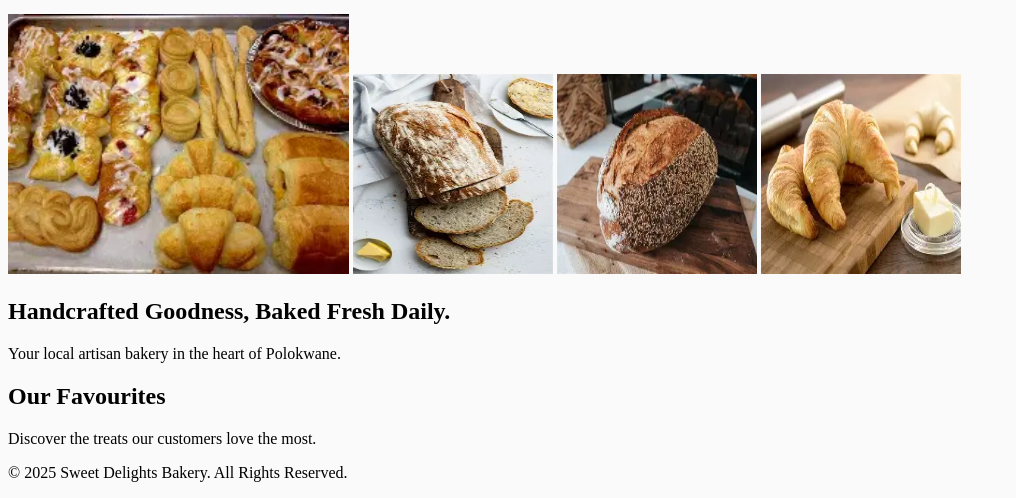
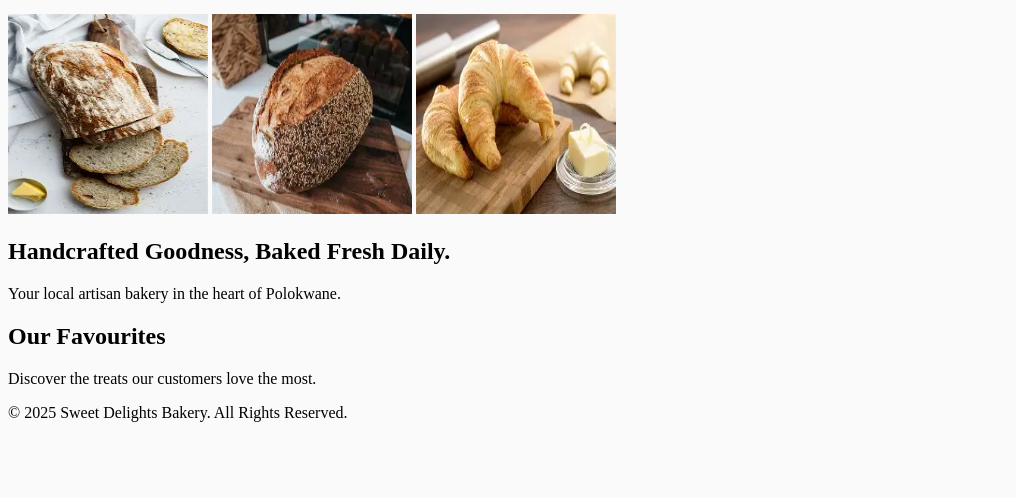
Before and after one commit to tront7/Webdevelopment-Website, a plain HTML site: page wed - Copy/index.html in a window 1280 px wide. Shown: the part 302-800 px from the top of the page, without its empty margins (0-1016 px from the left). Drawn offline with Linux system fonts and the light colour scheme.

Commit message:
Pastries

```diff
--- a/wed - Copy/index.html
+++ b/wed - Copy/index.html
@@ -22,7 +22,7 @@
 
     <main>
         <section class="hero">
-            <img src="./Assests/download (1).webp" alt="A beautiful display of freshly baked pastries" style="width:27%;">
+
             <img src="./Assests/download (2).webp" alt="Freshly baked artisan sourdough bread" width="200" height="200">
             <img src="./Assests/download (3).webp" alt="A variety of freshly baked multi-seed rye loaves" width="200" height="200">
             <img src="./Assests/download (4).webp" alt="A freshly baked butter croissant" width="200" height="200">
```
